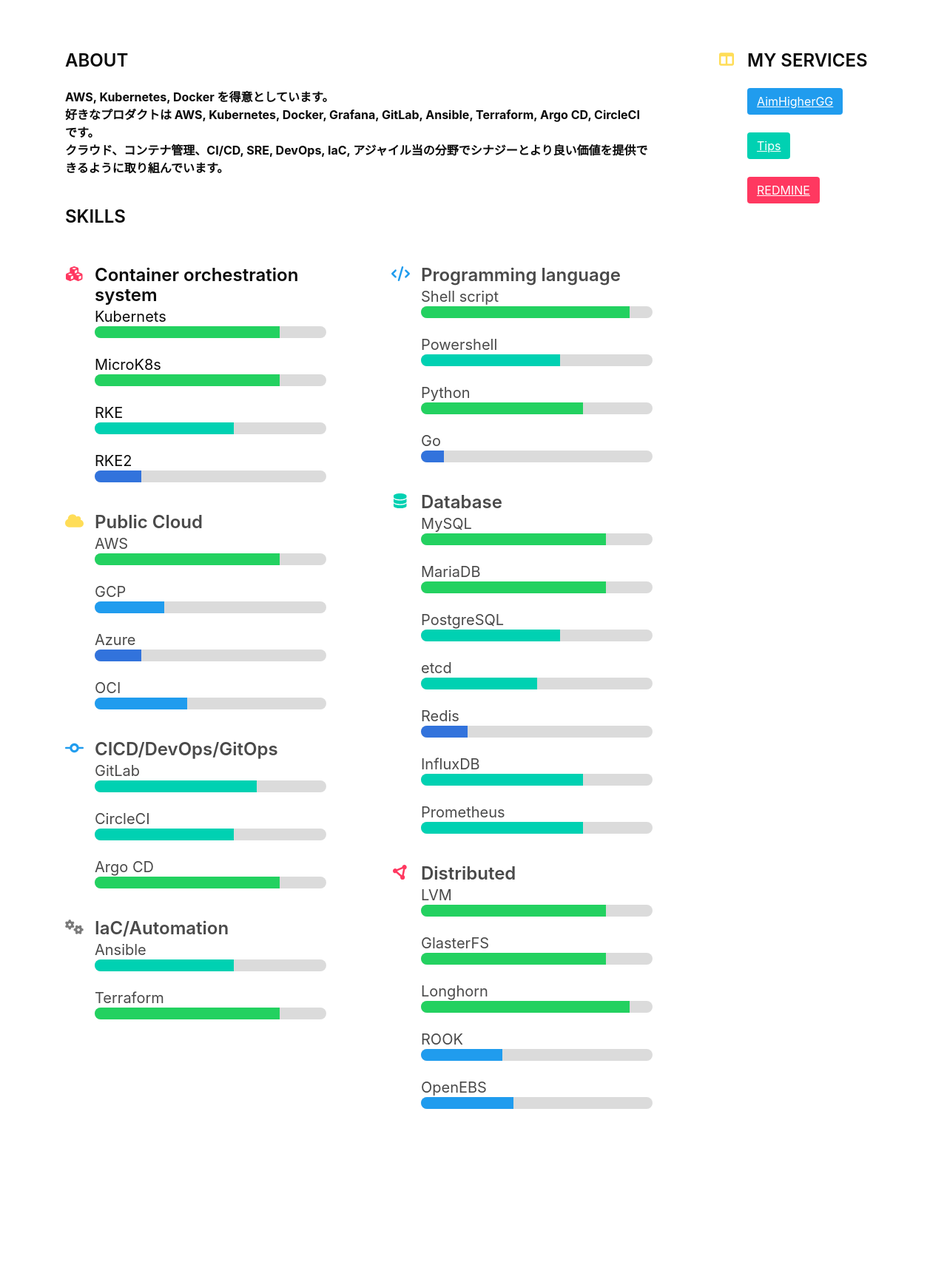
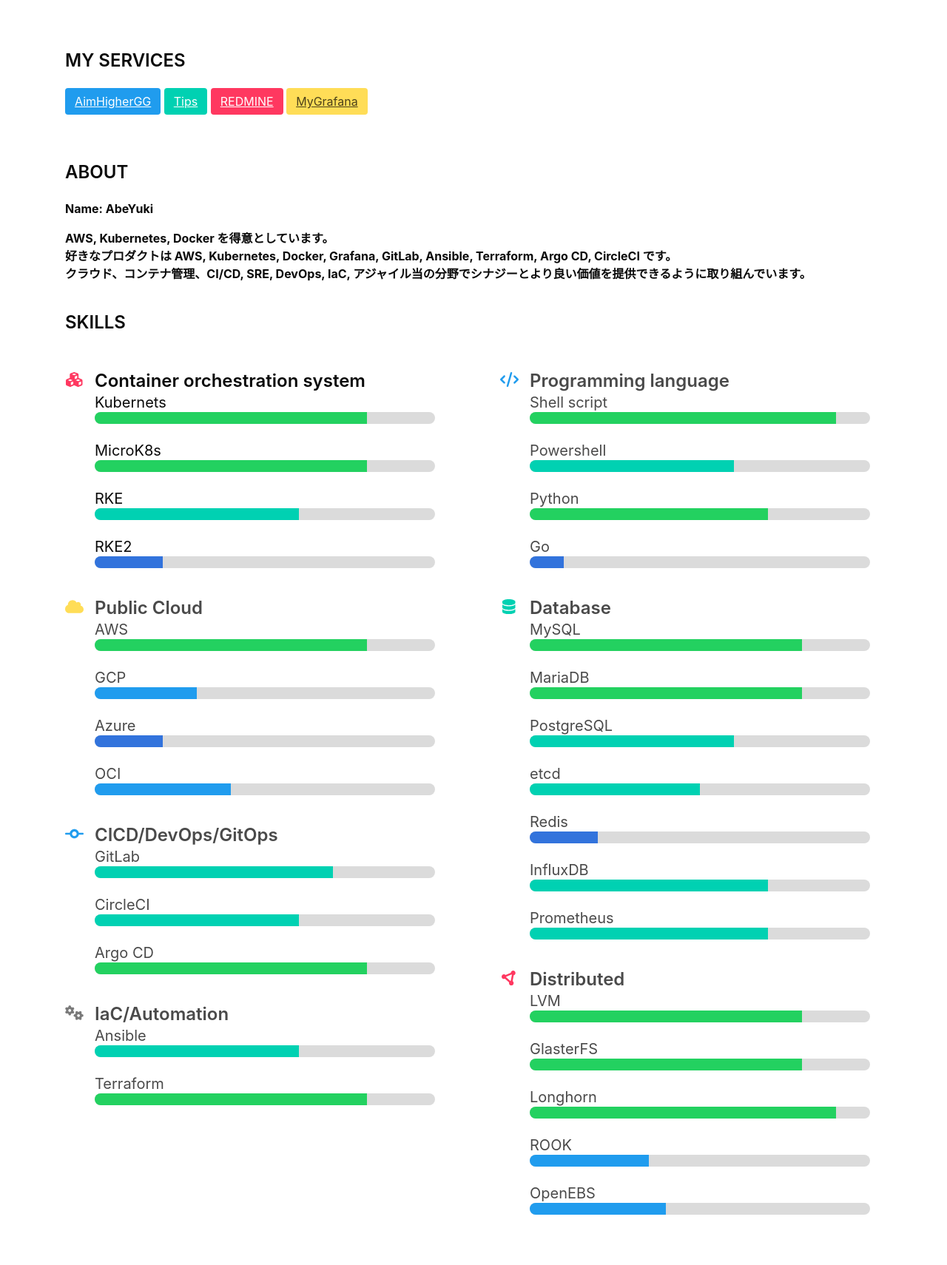
Before and after one commit to AbeYuki/flask-portfolio, a Flask app: page /portfolio/ in a window 1280 px wide. Shown: the part 52-1762 px from the top of the page at 74% size. Before the commit the page ends 1551 px from the top, so only its background shows below. Run offline with Flask 2, Linux system fonts and the light colour scheme.

Commit message:
Modify index.html

```diff
--- a/portfolio/templates/index.html
+++ b/portfolio/templates/index.html
@@ -4,12 +4,36 @@
 <section class="section">
 	<div class="container">
 		<div class="columns">
-			<div class="column is-9">
+			<div class="column">
+					<article class="media notification has-background-white">
+						<div class="media-content">
+							<div class="content has-text-black">
+								<h1 class="title is-size-4">MY SERVICES</h1>
+									<button class="button is-info">
+										<a href="https://www.aimhighergg.com" target="_blank" rel="noopener noreferrer">AimHigherGG</a>
+									</button>
+									<button class="button is-primary">
+										<a href="https://www.aimhighergg.com/wiki/Tips" target="_blank" rel="noopener noreferrer">Tips</a>
+									</button>
+									<button class="button is-danger">
+										<a href="https://redmine.aimhighergg.com/" target="_blank" rel="noopener noreferrer">REDMINE</a>
+									</button>
+									<button class="button is-warning">
+										<a href="https://grafana.aimhighergg.com/" target="_blank" rel="noopener noreferre">MyGrafana</a>
+									</button>
+							</div>
+						</div>
+					</article>
 				<div>
 					<article class="media notification is-white">
 						<div class="media-content">
 							<div class="content">
 								<h1 class="title is-size-4">ABOUT</h1>
+								<p class="is-size-8">
+									<strong>
+										Name: AbeYuki <br>
+									</strong>
+								</p>
 								<p class="is-size-6">
 									<strong>
 									AWS, Kubernetes, Docker を得意としています。<br>
@@ -178,35 +202,6 @@
 					</div>
 				</div>
 			</div>
-			<div class="column">
-				<article class="media notification has-background-white">
-					<figure class="media-left">
-						<span class="icon">
-							<i class="fas fa-lg fa-columns has-text-warning"></i>
-						</span>
-					</figure>
-					<div class="media-content">
-						<div class="content has-text-black">
-							<h1 class="title is-size-4">MY SERVICES</h1>
-							<div class="block">
-								<button class="button is-info">
-									<a href="https://www.aimhighergg.com" target="_blank" rel="noopener noreferrer">AimHigherGG</a>
-								</button>
-							</div>
-							<div class="block">
-								<button class="button is-primary">
-									<a href="https://www.aimhighergg.com/wiki/Tips" target="_blank" rel="noopener noreferrer">Tips</a>
-								</button>
-							</div>
-							<div class="block">
-								<button class="button is-danger">
-									<a href="https://redmine.aimhighergg.com/" target="_blank" rel="noopener noreferrer">REDMINE</a>
-								</button>
-							</div>
-						</div>
-					</div>
-				</article>
-			</div>
 		</div>
 	</div>
 </section>
```
